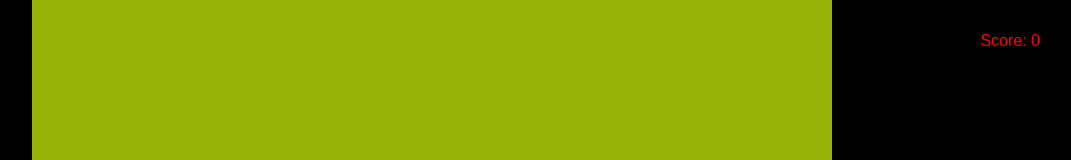
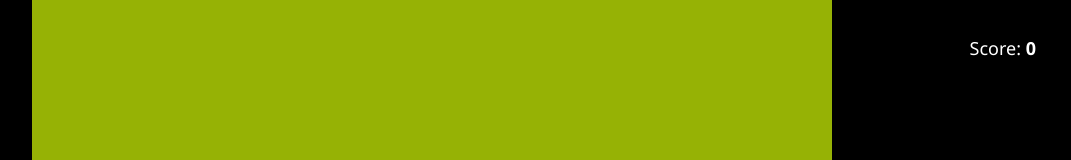
Before and after one commit to brighamandersen/snake, a plain HTML site: page index.html in a window 1280 px wide. Shown: the top 160 px of the page, without its empty margins (208-1279 px from the left). Drawn offline with Linux system fonts and the light colour scheme.

Commit message:
Fixed styling

```diff
--- a/index.html
+++ b/index.html
@@ -3,7 +3,6 @@
   <head>
     <meta charset="UTF-8" />
     <meta name="viewport" content="width=device-width, initial-scale=1.0" />
-    <link rel="shortcut icon" href="./favicon.ico" />
     <link rel="stylesheet" href="styles.css" />
     <script src="./js/game.js" defer type="module"></script>
     <title>Snake</title>
--- a/styles.css
+++ b/styles.css
@@ -1,5 +1,5 @@
 html {
-    font-family: fantasy;
+    font-family: 'Segoe UI', Tahoma, Geneva, Verdana, sans-serif;
 }
 
 body {
@@ -33,10 +33,15 @@ body {
 }
 
 .score-box {
-    color: red;
+    font-size: large;
+    color: white;
+    text-shadow: -2px 0 black, 0 2px black, 2px 0 black, 0 -2px black;
     position: absolute;
     top: 0;
     right: 0;
-    /* background-color: hsla(0, 0%, 100%, 0.301); */
     padding: 2em;
 }
+
+span {
+    font-weight: bold;
+}
```
